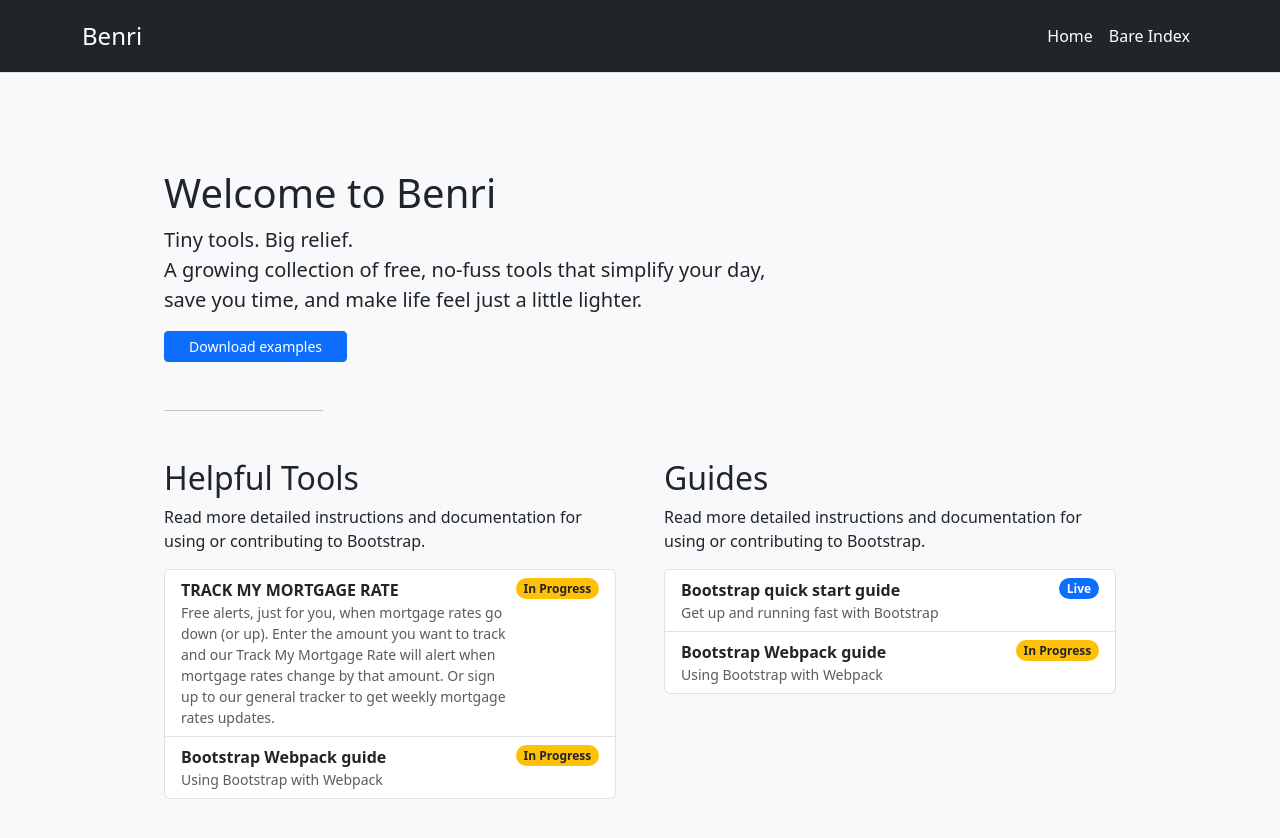
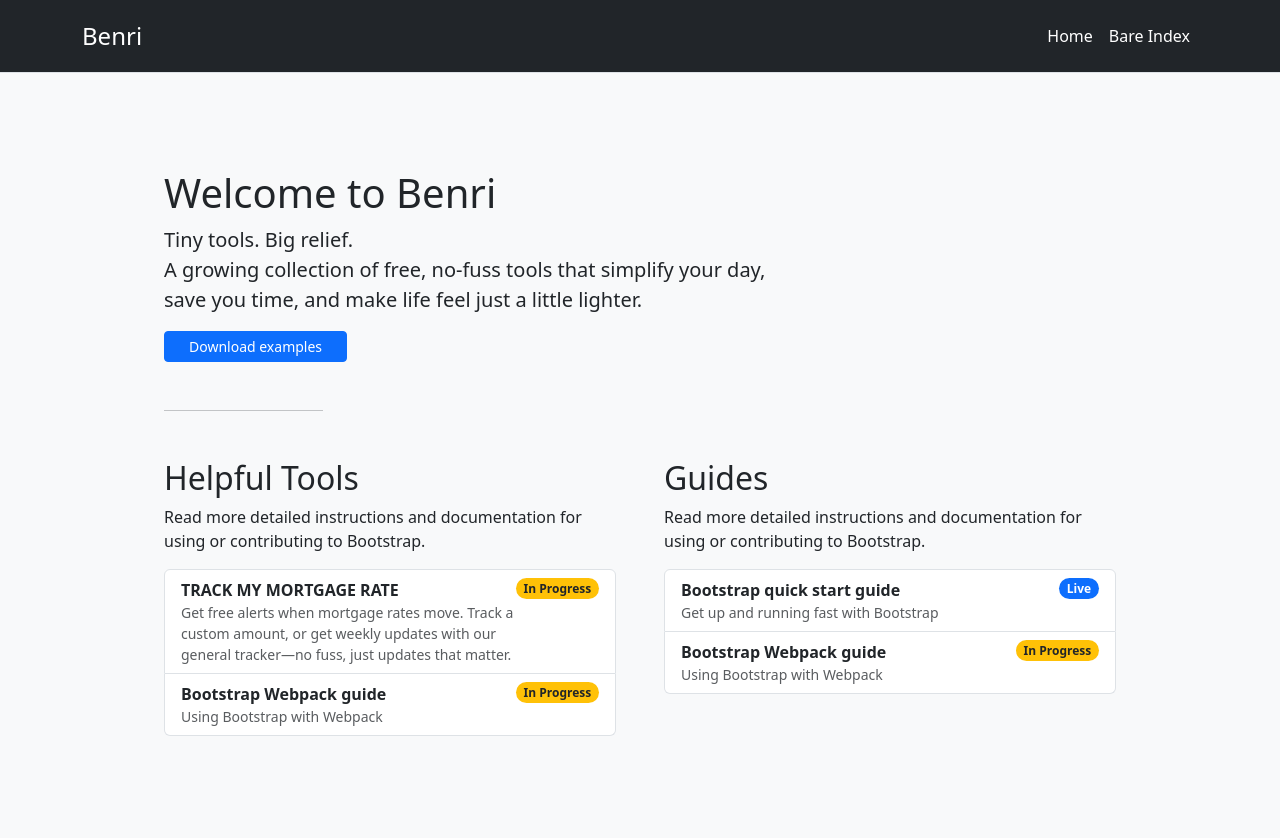
Before and after one commit to RixGpt/benri, a Jekyll site: the page built from index.md, in a window 1280 px wide. Shown: the top 838 px of the page. Built offline with Jekyll 4.4.1, drawn with Linux system fonts in a browser that asks for light colours.

Commit message:
Update index.md

```diff
--- a/index.md
+++ b/index.md
@@ -22,7 +22,7 @@ title: Welcome to Benri
           <a href="/docs/5.0/getting-started/introduction/" class="list-group-item list-group-item-action d-flex justify-content-between align-items-start">
             <div>
               <div class="fw-bold">TRACK MY MORTGAGE RATE</div>
-              <small class="d-block text-muted">Free alerts, just for you, when mortgage rates go down (or up). Enter the amount you want to track and our Track My Mortgage     Rate will alert when mortgage rates change by that amount. Or sign up to our general tracker to get weekly mortgage rates updates.  </small>
+              <small class="d-block text-muted">Get free alerts when mortgage rates move. Track a custom amount, or get weekly updates with our general tracker—no fuss, just updates that matter.</small>
             </div>
             <span class="badge bg-warning text-dark rounded-pill">In Progress</span>
           </a>
```
